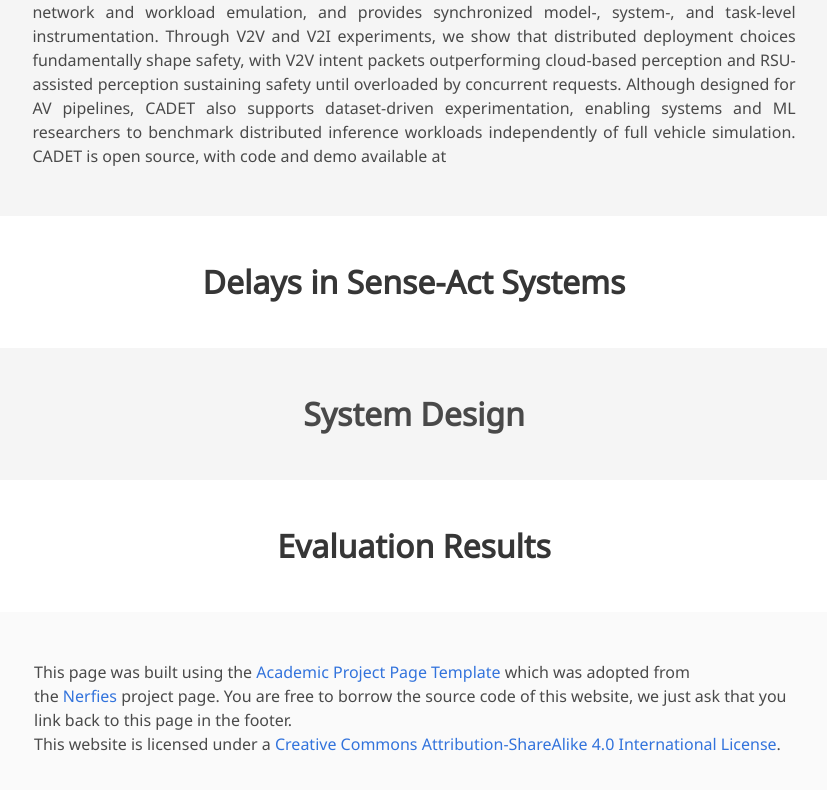
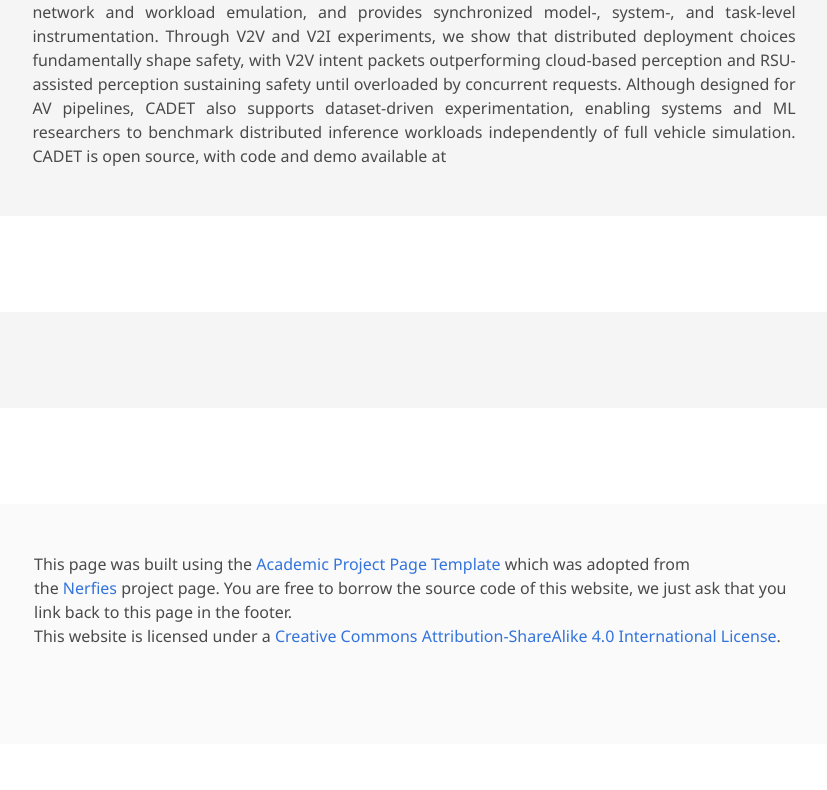
Before and after one commit to Sharma-Pragya/cadet-site, a plain HTML site: page index.html in a window 1280 px wide. Shown: the part 840-1630 px from the top of the page, without its empty margins (226-1053 px from the left). After the commit the page ends 1584 px from the top, so only its background shows below. Drawn offline with nearby package versions, Linux system fonts and the light colour scheme; some icons are missing; a web font is replaced by a local one.

Commit message:
Update index.html

```diff
--- a/index.html
+++ b/index.html
@@ -144,7 +144,7 @@
   <div class="container is-max-desktop">
     <div class="columns is-centered has-text-centered">
       <div class="column is-full">
-        <h2 class="title is-3">Delays in Sense-Act Systems</h2>
+        <!-- h2 class="title is-3">Delays in Sense-Act Systems</h2>
         <!-- div class="content has-text-justified">
           <p>
           Each module within the closed-loop Sense-Act system introduces its own computational delay (<em>d<sub>1</sub></em>, <em>d<sub>2</sub></em>, and <em>d<sub>3</sub></em>), collectively influencing the overall application performance by shaping the accuracy-latency trade-off. Typically, system designs accommodate these delays by adopting a worst-case approach, where sensing and actuation are scheduled at fixed intervals that exceed the cumulative worst-case delays of <em>d<sub>1</sub></em>, <em>d<sub>2</sub></em>, and <em>d<sub>3</sub></em>. Alternatively, some systems adopt hybrid configurations, wherein sensing occurs at predetermined intervals while actuation is triggered as soon as the corresponding action is computed. This interplay between module-specific delays and the timing configurations for sensing and actuation has a significant impact on application performance, influencing both responsiveness and accuracy.
@@ -163,7 +163,7 @@
   <div class="container is-max-desktop">
     <div class="columns is-centered has-text-centered">
       <div class="column is-full">
-        <h2 class="title is-3">System Design</h2>
+        <!-- h2 class="title is-3">System Design</h2>
         <!-- div class="content has-text-justified">
           <p>
           To demonstrate the placement of control in a distributed setting, we consider two execution locations for the control algorithm: local and cloud. Local control refers to an on-device controller, directly connected to the device's sensors via a low-latency link but constrained by limited computational resources due to its deployment on a resource-limited platform. In contrast, cloud control represents a remote controller equipped with significantly greater computational capabilities but connected to the device through a high-latency network link.
@@ -185,7 +185,7 @@
   <div class="container is-max-desktop">
     <div class="columns is-centered has-text-centered">
       <div class="column is-full">
-        <h2 class="title is-3">Evaluation Results</h2>
+        <!-- h2 class="title is-3">Evaluation Results</h2>
         <!-- div class="content has-text-justified">
           <h3 class="title is-4">Controller Performance</h3>
           <div class="content has-text-justified">
```
